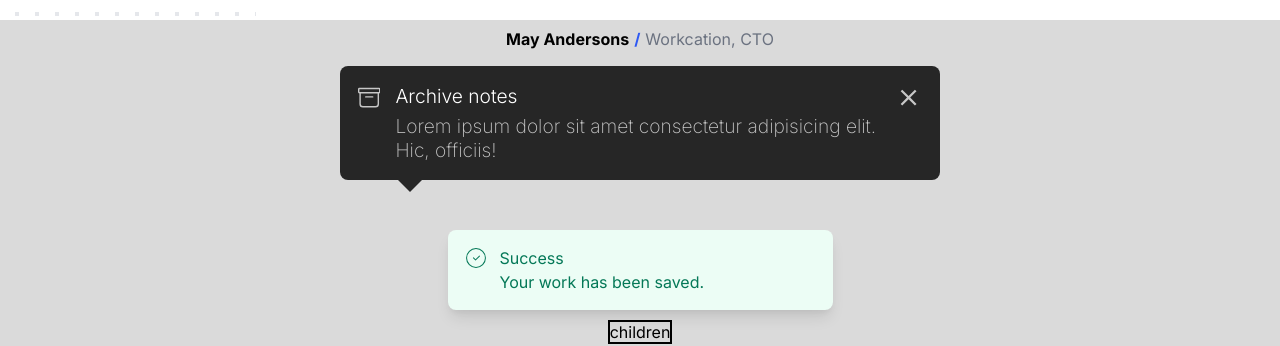
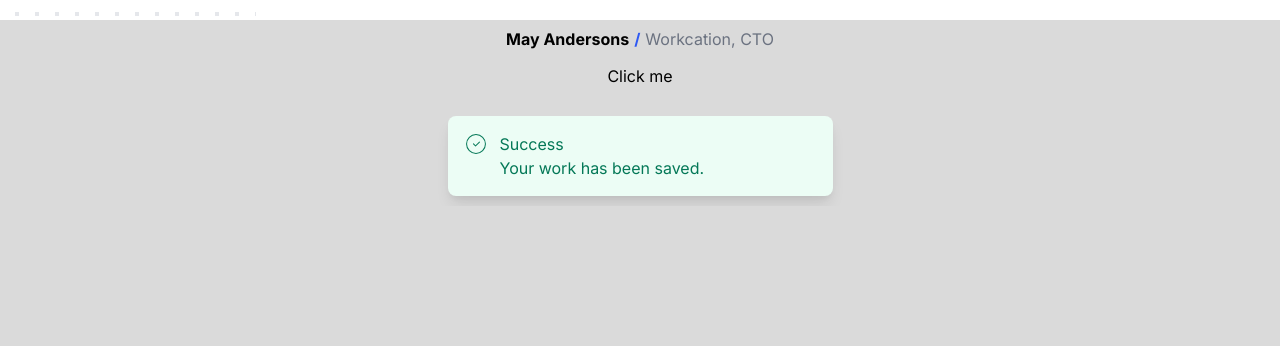
Before and after one commit to emirisato1003/react-component-library, a React (Vite) app: page / in a window 1280 px wide. Shown: the part 2042-2388 px from the top of the page. After the commit the page ends 2248 px from the top, so only its background shows below. Built offline with nearby package versions, Linux system fonts and the light colour scheme; the HTML template or start-up script is replaced by a standard one.

Commit message:
create a portal

```diff
--- a/src/App.jsx
+++ b/src/App.jsx
@@ -11,8 +11,8 @@ import Portal from './assets/components/ToolTips/Portal';
 import { DiCodeBadge } from "react-icons/di";
 import { FaReact } from "react-icons/fa";
 // import { IoIosInformationCircle } from "react-icons/io";
-import { BsArchive } from "react-icons/bs";
-import { IoMdClose } from "react-icons/io";
+// import { BsArchive } from "react-icons/bs";
+// import { IoMdClose } from "react-icons/io";
 import { CiCircleCheck } from "react-icons/ci";
 
 function App() {
@@ -44,7 +44,7 @@ function App() {
         <h2>Banners</h2>
         {
           bannerData.map(data => data.text &&
-            <Banner key={data.status} status={data.status}>
+            <Banner onOpen={() => console.log("open/close banner")} key={data.status} status={data.status}>
               <Banner.Title>{data.icon}{data.title}</Banner.Title>
               <Banner.Dropdown>{data.text}</Banner.Dropdown>
             </Banner>
@@ -87,17 +87,8 @@ function App() {
         </Testimonial>
       </section>
 
-      <section className="tooltip">
-        <div className="tooltip-container">
-          <BsArchive className='archive-icon icon' />
-          <div className="tooltip-text">
-            <p className='tooltip-title'>Archive notes</p>
-            <p>Lorem ipsum dolor sit amet consectetur adipisicing elit. Hic, officiis!</p>
-          </div>
-          <button className='close-btn'>
-            <IoMdClose className='icon' />
-          </button>
-        </div>
+      <section className="tooltips">
+        <Portal onOpen={() => console.log("open/close tooltip")} />
       </section>
 
       <section className="toast">
@@ -110,7 +101,6 @@ function App() {
         </div>
       </section>
 
-      <Portal />
     </main >
   );
 }
--- a/src/assets/components/ToolTips/Portal.jsx
+++ b/src/assets/components/ToolTips/Portal.jsx
@@ -1,15 +1,28 @@
 import { createPortal } from 'react-dom';
 import useToggle from '../../hooks/useToggle';
+import { BsArchive } from "react-icons/bs";
+import { IoMdClose } from "react-icons/io";
 
-export default function Portal() {
-    // const [on, setOn] = useToggle({
-    //     onToggle: on
-    // });
+
+export default function Portal({ onOpen }) {
+    const [on, setOn] = useToggle({
+        onToggle: onOpen
+    });
     return (
-        <div style={{ border: '2px solid black' }}>
-            <p onMouseEnter={() => !setOn}>children</p>
-            {createPortal(
-                <p>This child is placed in the document body.</p>,
+        <div>
+            <p onClick={setOn}>Click me</p>
+            {on && createPortal(
+                <div className="tooltip-container">
+                    <BsArchive className='archive-icon icon' />
+                    <div className="tooltip-text">
+                        <p className='tooltip-title'>Archive notes</p>
+                        <p>Lorem ipsum dolor sit amet consectetur adipisicing elit. Hic, officiis!</p>
+                    </div>
+                    <button className='close-btn'>
+                        <IoMdClose className='icon' />
+                    </button>
+                </div>
+                ,
                 document.body
             )}
         </div>
--- a/src/index.css
+++ b/src/index.css
@@ -343,9 +343,12 @@ p.body-text{
 
 /* ------tooltip--------- */
 
+section.tooltips{
+}
 
-.tooltip .icon{
-  font-size: 1.7rem;
+.tooltip{
+  background-color: #fff;
+  padding: 10px;
 }
 
 .tooltip-container{
@@ -358,6 +361,10 @@ p.body-text{
   border-radius: 8px;
   padding: 18px;
   margin-bottom: 20px;
+}
+
+.tooltip-container .icon{
+  font-size: 1.7rem;
 }
 
 .tooltip-text{
```
